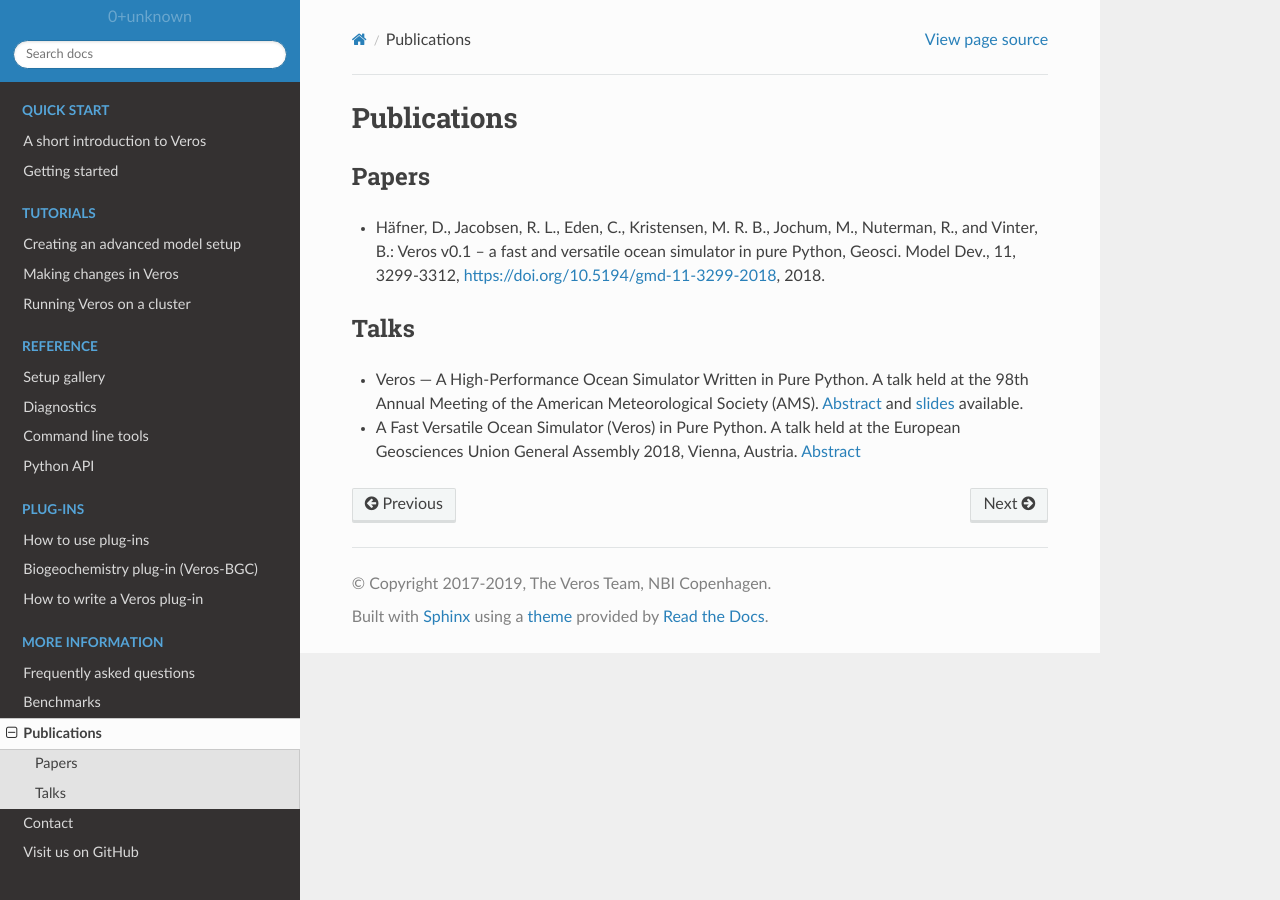
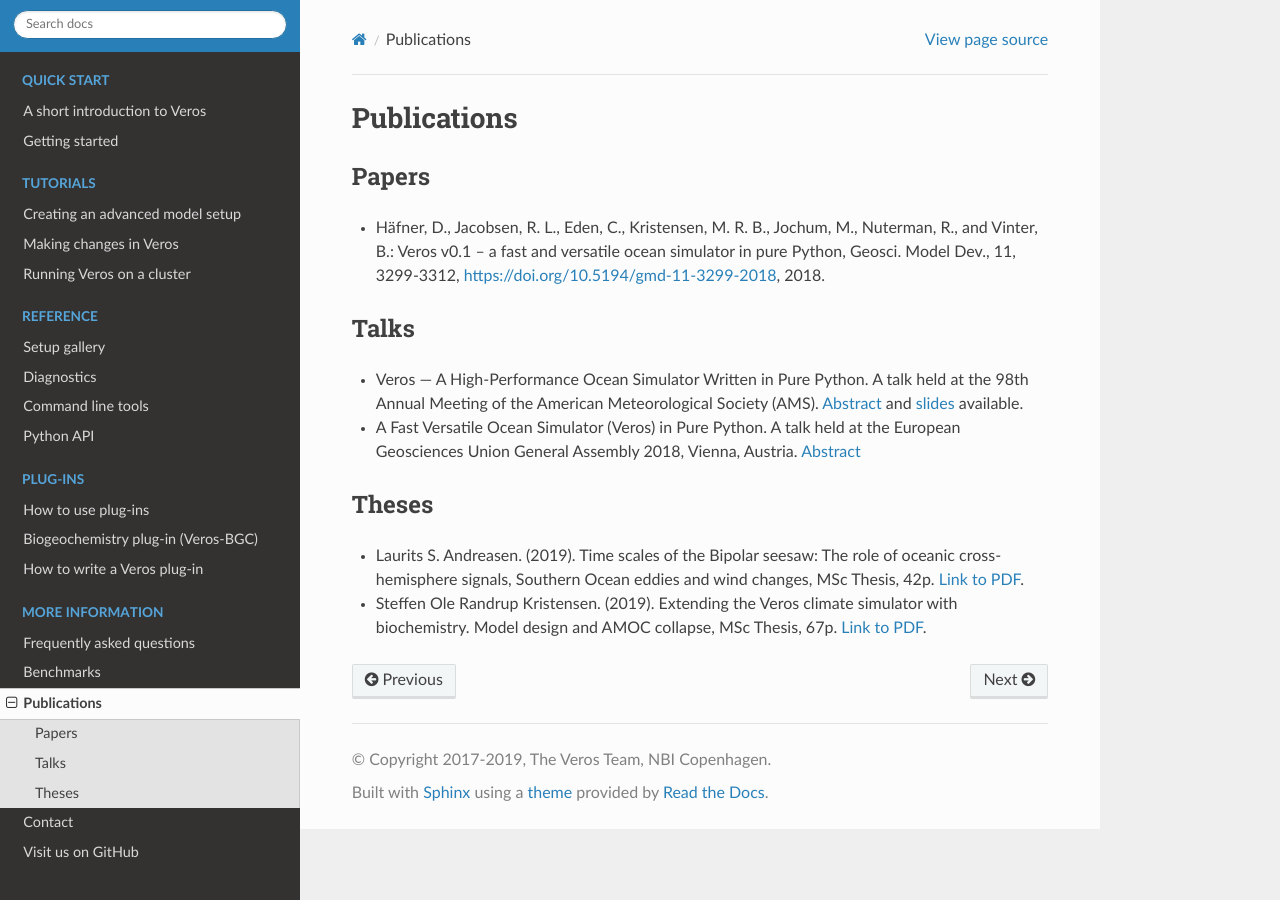
Before and after one commit to team-ocean/veros, a Sphinx documentation site: the page built from doc/more/publications.rst, in a window 1280 px wide. Built offline with Sphinx 7.4.7 and the Read the Docs theme 2.0.0, drawn with Linux system fonts in a browser that asks for light colours; pages that are not in the unit, such as notebooks, are missing from menus.

Commit message:
add theses to publication list in doc

```diff
--- a/doc/more/publications.rst
+++ b/doc/more/publications.rst
@@ -19,3 +19,15 @@
 - A Fast Versatile Ocean Simulator (Veros) in Pure Python.
   A talk held at the European Geosciences Union General Assembly 2018, Vienna, Austria.
   `Abstract <https://meetingorganizer.copernicus.org/EGU2018/EGU2018-7122-2.pdf>`_
+
+Theses
+------
+
+- Laurits S. Andreasen. (2019). Time scales of the Bipolar seesaw:
+  The role of oceanic cross-hemisphere signals,
+  Southern Ocean eddies and wind changes, MSc Thesis, 42p.
+  `Link to PDF <https://sid.erda.dk/share_redirect/CVvcrowL22/Thesis/Laurits_Andreasen_MSc_thesis.pdf>`_.
+
+- Steffen Ole Randrup Kristensen. (2019). Extending the Veros climate simulator with biochemistry.
+  Model design and AMOC collapse, MSc Thesis, 67p.
+  `Link to PDF <https://sid.erda.dk/share_redirect/CVvcrowL22/Thesis/SteffenRandrup_MSc_thesis.pdf>`_.
```
